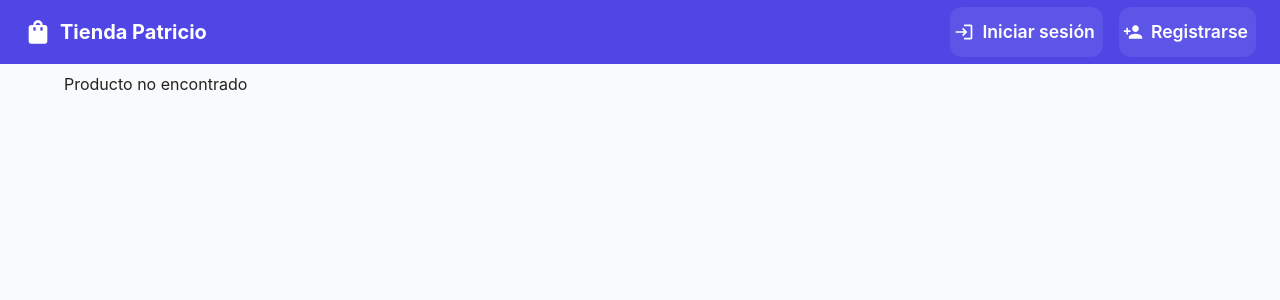
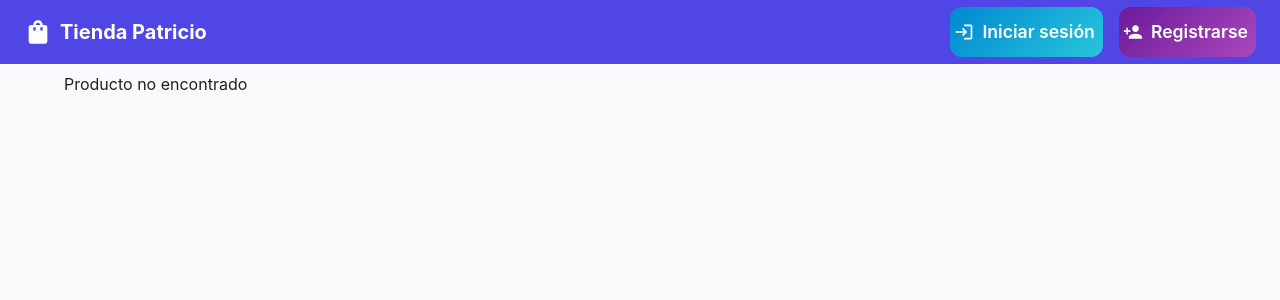
Before and after one commit to Patogol35/Hoy, a React (Vite) app: page /producto/1 in a window 1280 px wide. Shown: the top 300 px of the page. Built offline with nearby package versions, Linux system fonts and the light colour scheme.

Commit message:
Update Navbar.jsx

```diff
--- a/src/components/Navbar.jsx
+++ b/src/components/Navbar.jsx
@@ -108,6 +108,7 @@ export default function Navbar() {
     textTransform: "none",
     width: "100%",
     py: 1.2,
+    transition: "all 0.2s ease",
     "&:hover": { boxShadow: "0 0 15px rgba(0,0,0,0.35)" },
   };
 
@@ -176,14 +177,12 @@ export default function Navbar() {
                       startIcon={item.icon}
                       sx={{
                         ...buttonStyle,
-                        background: isActive
-                          ? item.color
-                          : "rgba(255,255,255,0.08)",
-                        border: isActive ? "2px solid #fff" : "none",
-                        "&:hover": {
-                          background: item.color,
-                          boxShadow: "0 0 20px rgba(0,0,0,0.35)",
-                        },
+                        background: item.color,
+                        // 🔹 Realce sutil si está activo
+                        boxShadow: isActive
+                          ? "0 0 15px rgba(255,255,255,0.6)"
+                          : "none",
+                        transform: isActive ? "scale(1.05)" : "scale(1)",
                       }}
                     >
                       {item.label}
@@ -318,10 +317,11 @@ export default function Navbar() {
                         startIcon={item.icon}
                         sx={{
                           ...buttonStyle,
-                          background: isActive
-                            ? item.color
-                            : "rgba(255,255,255,0.15)",
-                          border: isActive ? "2px solid #fff" : "none",
+                          background: item.color,
+                          boxShadow: isActive
+                            ? "0 0 15px rgba(255,255,255,0.6)"
+                            : "none",
+                          transform: isActive ? "scale(1.03)" : "scale(1)",
                         }}
                       >
                         {item.label}
@@ -350,4 +350,4 @@ export default function Navbar() {
       </AnimatePresence>
     </>
   );
-              }
+}
```
